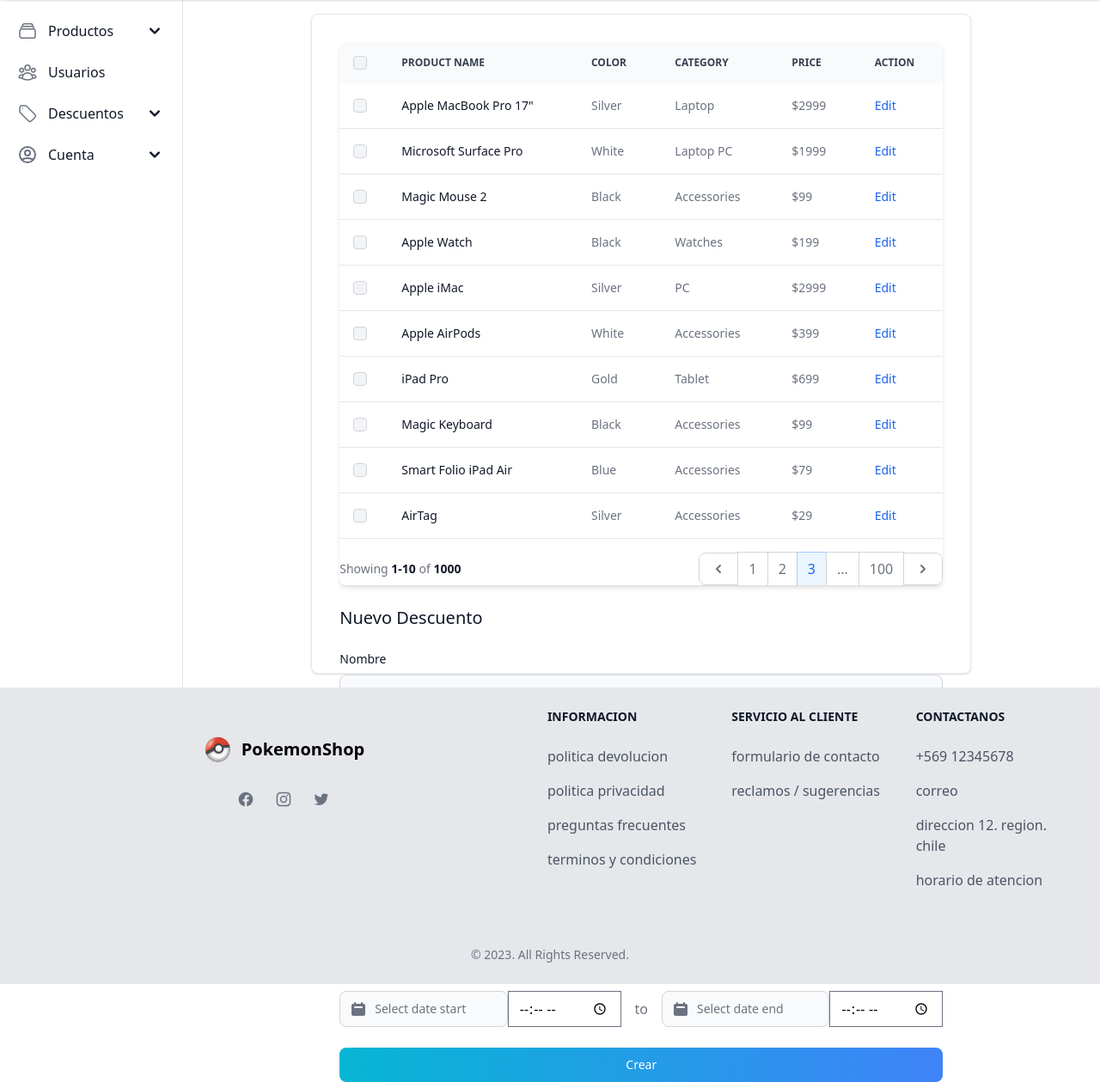
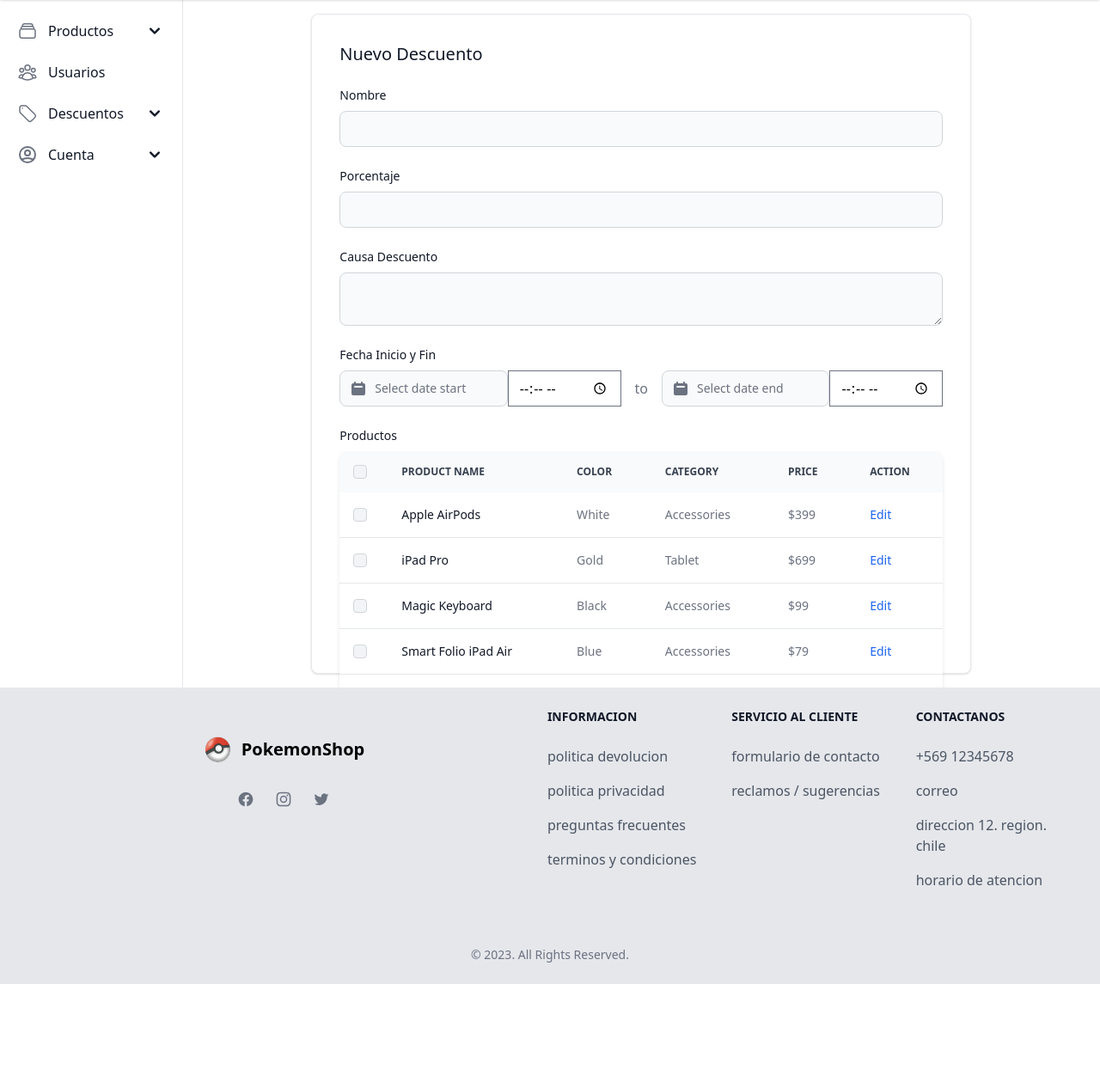
Before and after one commit to LR56c/web_1, a Django app: template administracion/templates/crear_descuento.html in a window 1280 px wide. Shown: the part 59-1318 px from the top of the page at 86% size. After the commit the page ends 1204 px from the top, so only its background shows below. Run offline with Django 4.2, Linux system fonts and the light colour scheme; the template is opened without the code that fills it, so the values that code supplies are empty; style sheets or scripts are compiled from the project's sources; some libraries are stand-ins or nearby versions.

Commit message:
avance formulario descuento

```diff
--- a/administracion/templates/crear_descuento.html
+++ b/administracion/templates/crear_descuento.html
@@ -5,7 +5,99 @@
 	<div class="xs:p-4 w-full h-full flex justify-center">
 		<div
 			class="w-full h-full sm:w-3/4 lg:max-w-3xl bg-white border border-gray-200 rounded-lg shadow p-8 space-y-6">
-			{#tabla#}
+			<h5
+				class="text-xl font-medium text-gray-900">Nuevo Descuento</h5>
+			<form
+				class="space-y-6 h-auto"
+				id="form1">
+				{% csrf_token %}
+				<div>
+					<label for="nombre"
+						class="block mb-2 text-sm font-medium text-gray-900">Nombre</label>
+					<input type="text"
+						name="nombre"
+						id="nombre"
+						class="bg-gray-50 border border-gray-300 text-gray-900 text-sm rounded-lg focus:ring-blue-500 focus:border-blue-500 block w-full p-2.5"/>
+					<div id="nombre-text"
+						class="mt-3 hidden">Debe tener almenos 1 caracter
+					</div>
+				</div>
+				<div>
+					<label for="porcentaje"
+						class="block mb-2 text-sm font-medium text-gray-900">Porcentaje</label>
+					<input type="text"
+						name="porcentaje"
+						id="porcentaje"
+						value=""
+						class="bg-gray-50 border border-gray-300 text-gray-900 text-sm rounded-lg focus:ring-blue-500 focus:border-blue-500 block w-full p-2.5"
+					/>
+					<div id="porcentaje-text"
+						class="mt-3 hidden">Debe ser un numero entre 0 y 100
+					</div>
+				</div>
+				<div>
+					<label for="causa"
+						class="block mb-2 text-sm font-medium text-gray-900">Causa
+						Descuento</label>
+					<textarea type="text"
+						name="causa"
+						id="causa"
+						class="bg-gray-50 border border-gray-300 text-gray-900 text-sm rounded-lg focus:ring-blue-500 focus:border-blue-500 block w-full p-2.5"></textarea>
+					<div id="causa-text"
+						class="mt-3 hidden">Debe tener almenos 1 caracter
+					</div>
+				</div>
+				<div>
+					<label
+						class="block mb-2 text-sm font-medium text-gray-900">Fecha
+						Inicio y Fin</label>
+					<div date-rangepicker
+						class="flex items-center">
+						<div class="relative">
+							<div class="absolute inset-y-0 left-0 flex items-center pl-3 pointer-events-none">
+								<svg aria-hidden="true"
+									class="w-5 h-5 text-gray-500 dark:text-gray-400"
+									fill="currentColor"
+									viewBox="0 0 20 20"
+									xmlns="http://www.w3.org/2000/svg">
+									<path fill-rule="evenodd"
+										d="M6 2a1 1 0 00-1 1v1H4a2 2 0 00-2 2v10a2 2 0 002 2h12a2 2 0 002-2V6a2 2 0 00-2-2h-1V3a1 1 0 10-2 0v1H7V3a1 1 0 00-1-1zm0 5a1 1 0 000 2h8a1 1 0 100-2H6z"
+										clip-rule="evenodd"></path>
+								</svg>
+							</div>
+							<input id="start"
+								name="start"
+								type="text"
+								class="bg-gray-50 border border-gray-300 text-gray-900 text-sm rounded-lg focus:ring-blue-500 focus:border-blue-500 block w-full pl-10 p-2.5  dark:bg-gray-700 dark:border-gray-600 dark:placeholder-gray-400 dark:text-white dark:focus:ring-blue-500 dark:focus:border-blue-500"
+								placeholder="Select date start">
+						</div>
+						<input type="time">
+						<span class="mx-4 text-gray-500">to</span>
+						<div class="relative">
+							<div class="absolute inset-y-0 left-0 flex items-center pl-3 pointer-events-none">
+								<svg aria-hidden="true"
+									class="w-5 h-5 text-gray-500 dark:text-gray-400"
+									fill="currentColor"
+									viewBox="0 0 20 20"
+									xmlns="http://www.w3.org/2000/svg">
+									<path fill-rule="evenodd"
+										d="M6 2a1 1 0 00-1 1v1H4a2 2 0 00-2 2v10a2 2 0 002 2h12a2 2 0 002-2V6a2 2 0 00-2-2h-1V3a1 1 0 10-2 0v1H7V3a1 1 0 00-1-1zm0 5a1 1 0 000 2h8a1 1 0 100-2H6z"
+										clip-rule="evenodd"></path>
+								</svg>
+							</div>
+							<input id="end"
+								name="end"
+								type="text"
+								class="bg-gray-50 border border-gray-300 text-gray-900 text-sm rounded-lg focus:ring-blue-500 focus:border-blue-500 block w-full pl-10 p-2.5  dark:bg-gray-700 dark:border-gray-600 dark:placeholder-gray-400 dark:text-white dark:focus:ring-blue-500 dark:focus:border-blue-500"
+								placeholder="Select date end">
+						</div>
+						<input type="time">
+					</div>
+				</div>
+
+				<div>
+					<label
+						class="block mb-2 text-sm font-medium text-gray-900">Productos</label>
 					<div class="relative overflow-x-auto shadow-md sm:rounded-lg">
 						<table class="w-full text-sm text-left text-gray-500 dark:text-gray-400">
 							<thead class="text-xs text-gray-700 uppercase bg-gray-50 dark:bg-gray-700 dark:text-gray-400">
@@ -43,146 +135,6 @@
 							</tr>
 							</thead>
 							<tbody>
-					<tr class="bg-white border-b dark:bg-gray-800 dark:border-gray-700 hover:bg-gray-50 dark:hover:bg-gray-600">
-						<td class="w-4 p-4">
-							<div class="flex items-center">
-								<input id="checkbox-table-search-1"
-									type="checkbox"
-									class="w-4 h-4 text-blue-600 bg-gray-100 border-gray-300 rounded focus:ring-blue-500 dark:focus:ring-blue-600 dark:ring-offset-gray-800 dark:focus:ring-offset-gray-800 focus:ring-2 dark:bg-gray-700 dark:border-gray-600">
-								<label for="checkbox-table-search-1"
-									class="sr-only">checkbox</label>
-							</div>
-						</td>
-						<th scope="row"
-							class="px-6 py-4 font-medium text-gray-900 whitespace-nowrap dark:text-white">
-							Apple MacBook Pro 17"
-						</th>
-						<td class="px-6 py-4">
-							Silver
-						</td>
-						<td class="px-6 py-4">
-							Laptop
-						</td>
-						<td class="px-6 py-4">
-							$2999
-						</td>
-						<td class="px-6 py-4">
-							<a href="#"
-								class="font-medium text-blue-600 dark:text-blue-500 hover:underline">Edit</a>
-						</td>
-					</tr>
-					<tr class="bg-white border-b dark:bg-gray-800 dark:border-gray-700 hover:bg-gray-50 dark:hover:bg-gray-600">
-						<td class="w-4 p-4">
-							<div class="flex items-center">
-								<input id="checkbox-table-search-2"
-									type="checkbox"
-									class="w-4 h-4 text-blue-600 bg-gray-100 border-gray-300 rounded focus:ring-blue-500 dark:focus:ring-blue-600 dark:ring-offset-gray-800 dark:focus:ring-offset-gray-800 focus:ring-2 dark:bg-gray-700 dark:border-gray-600">
-								<label for="checkbox-table-search-2"
-									class="sr-only">checkbox</label>
-							</div>
-						</td>
-						<th scope="row"
-							class="px-6 py-4 font-medium text-gray-900 whitespace-nowrap dark:text-white">
-							Microsoft Surface Pro
-						</th>
-						<td class="px-6 py-4">
-							White
-						</td>
-						<td class="px-6 py-4">
-							Laptop PC
-						</td>
-						<td class="px-6 py-4">
-							$1999
-						</td>
-						<td class="px-6 py-4">
-							<a href="#"
-								class="font-medium text-blue-600 dark:text-blue-500 hover:underline">Edit</a>
-						</td>
-					</tr>
-					<tr class="bg-white border-b dark:bg-gray-800 dark:border-gray-700 hover:bg-gray-50 dark:hover:bg-gray-600">
-						<td class="w-4 p-4">
-							<div class="flex items-center">
-								<input id="checkbox-table-search-3"
-									type="checkbox"
-									class="w-4 h-4 text-blue-600 bg-gray-100 border-gray-300 rounded focus:ring-blue-500 dark:focus:ring-blue-600 dark:ring-offset-gray-800 dark:focus:ring-offset-gray-800 focus:ring-2 dark:bg-gray-700 dark:border-gray-600">
-								<label for="checkbox-table-search-3"
-									class="sr-only">checkbox</label>
-							</div>
-						</td>
-						<th scope="row"
-							class="px-6 py-4 font-medium text-gray-900 whitespace-nowrap dark:text-white">
-							Magic Mouse 2
-						</th>
-						<td class="px-6 py-4">
-							Black
-						</td>
-						<td class="px-6 py-4">
-							Accessories
-						</td>
-						<td class="px-6 py-4">
-							$99
-						</td>
-						<td class="px-6 py-4">
-							<a href="#"
-								class="font-medium text-blue-600 dark:text-blue-500 hover:underline">Edit</a>
-						</td>
-					</tr>
-					<tr class="bg-white border-b dark:bg-gray-800 dark:border-gray-700 hover:bg-gray-50 dark:hover:bg-gray-600">
-						<td class="w-4 p-4">
-							<div class="flex items-center">
-								<input id="checkbox-table-search-3"
-									type="checkbox"
-									class="w-4 h-4 text-blue-600 bg-gray-100 border-gray-300 rounded focus:ring-blue-500 dark:focus:ring-blue-600 dark:ring-offset-gray-800 dark:focus:ring-offset-gray-800 focus:ring-2 dark:bg-gray-700 dark:border-gray-600">
-								<label for="checkbox-table-search-3"
-									class="sr-only">checkbox</label>
-							</div>
-						</td>
-						<th scope="row"
-							class="px-6 py-4 font-medium text-gray-900 whitespace-nowrap dark:text-white">
-							Apple Watch
-						</th>
-						<td class="px-6 py-4">
-							Black
-						</td>
-						<td class="px-6 py-4">
-							Watches
-						</td>
-						<td class="px-6 py-4">
-							$199
-						</td>
-						<td class="px-6 py-4">
-							<a href="#"
-								class="font-medium text-blue-600 dark:text-blue-500 hover:underline">Edit</a>
-						</td>
-					</tr>
-					<tr class="bg-white border-b dark:bg-gray-800 dark:border-gray-700 hover:bg-gray-50 dark:hover:bg-gray-600">
-						<td class="w-4 p-4">
-							<div class="flex items-center">
-								<input id="checkbox-table-search-3"
-									type="checkbox"
-									class="w-4 h-4 text-blue-600 bg-gray-100 border-gray-300 rounded focus:ring-blue-500 dark:focus:ring-blue-600 dark:ring-offset-gray-800 dark:focus:ring-offset-gray-800 focus:ring-2 dark:bg-gray-700 dark:border-gray-600">
-								<label for="checkbox-table-search-3"
-									class="sr-only">checkbox</label>
-							</div>
-						</td>
-						<th scope="row"
-							class="px-6 py-4 font-medium text-gray-900 whitespace-nowrap dark:text-white">
-							Apple iMac
-						</th>
-						<td class="px-6 py-4">
-							Silver
-						</td>
-						<td class="px-6 py-4">
-							PC
-						</td>
-						<td class="px-6 py-4">
-							$2999
-						</td>
-						<td class="px-6 py-4">
-							<a href="#"
-								class="font-medium text-blue-600 dark:text-blue-500 hover:underline">Edit</a>
-						</td>
-					</tr>
 							<tr class="bg-white border-b dark:bg-gray-800 dark:border-gray-700 hover:bg-gray-50 dark:hover:bg-gray-600">
 								<td class="w-4 p-4">
 									<div class="flex items-center">
@@ -325,7 +277,7 @@
 							</tr>
 							</tbody>
 						</table>
-				<nav class="flex items-center justify-between pt-4"
+						<div class="flex items-center justify-between p-4"
 							aria-label="Table navigation">
 							<span class="text-sm font-normal text-gray-500 dark:text-gray-400">Showing <span class="font-semibold text-gray-900 dark:text-white">1-10</span> of <span class="font-semibold text-gray-900 dark:text-white">1000</span></span>
 							<ul class="inline-flex items-center -space-x-px">
@@ -381,102 +333,8 @@
 									</a>
 								</li>
 							</ul>
-				</nav>
-			</div>
-			<h5
-				class="text-xl font-medium text-gray-900">Nuevo Descuento</h5>
-			<form
-				class="space-y-6 h-auto"
-				id="form1">
-				{% csrf_token %}
-				<div>
-					<label for="nombre"
-						class="block mb-2 text-sm font-medium text-gray-900">Nombre</label>
-					<input type="text"
-						name="nombre"
-						id="nombre"
-						class="bg-gray-50 border border-gray-300 text-gray-900 text-sm rounded-lg focus:ring-blue-500 focus:border-blue-500 block w-full p-2.5"/>
-					<div id="nombre-text"
-						class="mt-3 hidden">Debe tener almenos 1 caracter
 						</div>
 					</div>
-				<div>
-					<label for="nombre"
-						class="block mb-2 text-sm font-medium text-gray-900">Nombre</label>
-					<input type="text"
-						name="nombre"
-						id="nombre"
-						class="bg-gray-50 border border-gray-300 text-gray-900 text-sm rounded-lg focus:ring-blue-500 focus:border-blue-500 block w-full p-2.5"/>
-					<div id="nombre-text"
-						class="mt-3 hidden">Debe tener almenos 1 caracter
-					</div>
-				</div>
-				<div>
-					<label for="porcentaje"
-						class="block mb-2 text-sm font-medium text-gray-900">Porcentaje</label>
-					<input type="text"
-						name="porcentaje"
-						id="porcentaje"
-						value=""
-						class="bg-gray-50 border border-gray-300 text-gray-900 text-sm rounded-lg focus:ring-blue-500 focus:border-blue-500 block w-full p-2.5"
-					/>
-					<div id="porcentaje-text"
-						class="mt-3 hidden">Debe ser un numero entre 0 y 100
-					</div>
-				</div>
-				<div>
-					<label for="causa"
-						class="block mb-2 text-sm font-medium text-gray-900">Causa
-						Descuento</label>
-					<textarea type="text"
-						name="causa"
-						id="causa"
-						class="bg-gray-50 border border-gray-300 text-gray-900 text-sm rounded-lg focus:ring-blue-500 focus:border-blue-500 block w-full p-2.5"></textarea>
-					<div id="causa-text"
-						class="mt-3 hidden">Debe tener almenos 1 caracter
-					</div>
-				</div>
-				<div date-rangepicker
-					class="flex items-center">
-					<div class="relative">
-						<div class="absolute inset-y-0 left-0 flex items-center pl-3 pointer-events-none">
-							<svg aria-hidden="true"
-								class="w-5 h-5 text-gray-500 dark:text-gray-400"
-								fill="currentColor"
-								viewBox="0 0 20 20"
-								xmlns="http://www.w3.org/2000/svg">
-								<path fill-rule="evenodd"
-									d="M6 2a1 1 0 00-1 1v1H4a2 2 0 00-2 2v10a2 2 0 002 2h12a2 2 0 002-2V6a2 2 0 00-2-2h-1V3a1 1 0 10-2 0v1H7V3a1 1 0 00-1-1zm0 5a1 1 0 000 2h8a1 1 0 100-2H6z"
-									clip-rule="evenodd"></path>
-							</svg>
-						</div>
-						<input id="start"
-							name="start"
-							type="text"
-							class="bg-gray-50 border border-gray-300 text-gray-900 text-sm rounded-lg focus:ring-blue-500 focus:border-blue-500 block w-full pl-10 p-2.5  dark:bg-gray-700 dark:border-gray-600 dark:placeholder-gray-400 dark:text-white dark:focus:ring-blue-500 dark:focus:border-blue-500"
-							placeholder="Select date start">
-					</div>
-					<input type="time">
-					<span class="mx-4 text-gray-500">to</span>
-					<div class="relative">
-						<div class="absolute inset-y-0 left-0 flex items-center pl-3 pointer-events-none">
-							<svg aria-hidden="true"
-								class="w-5 h-5 text-gray-500 dark:text-gray-400"
-								fill="currentColor"
-								viewBox="0 0 20 20"
-								xmlns="http://www.w3.org/2000/svg">
-								<path fill-rule="evenodd"
-									d="M6 2a1 1 0 00-1 1v1H4a2 2 0 00-2 2v10a2 2 0 002 2h12a2 2 0 002-2V6a2 2 0 00-2-2h-1V3a1 1 0 10-2 0v1H7V3a1 1 0 00-1-1zm0 5a1 1 0 000 2h8a1 1 0 100-2H6z"
-									clip-rule="evenodd"></path>
-							</svg>
-						</div>
-						<input id="end"
-							name="end"
-							type="text"
-							class="bg-gray-50 border border-gray-300 text-gray-900 text-sm rounded-lg focus:ring-blue-500 focus:border-blue-500 block w-full pl-10 p-2.5  dark:bg-gray-700 dark:border-gray-600 dark:placeholder-gray-400 dark:text-white dark:focus:ring-blue-500 dark:focus:border-blue-500"
-							placeholder="Select date end">
-					</div>
-					<input type="time">
 				</div>
 				<button
 					type="submit"
```
Lines whose indentation alone changed are shown as unchanged.
